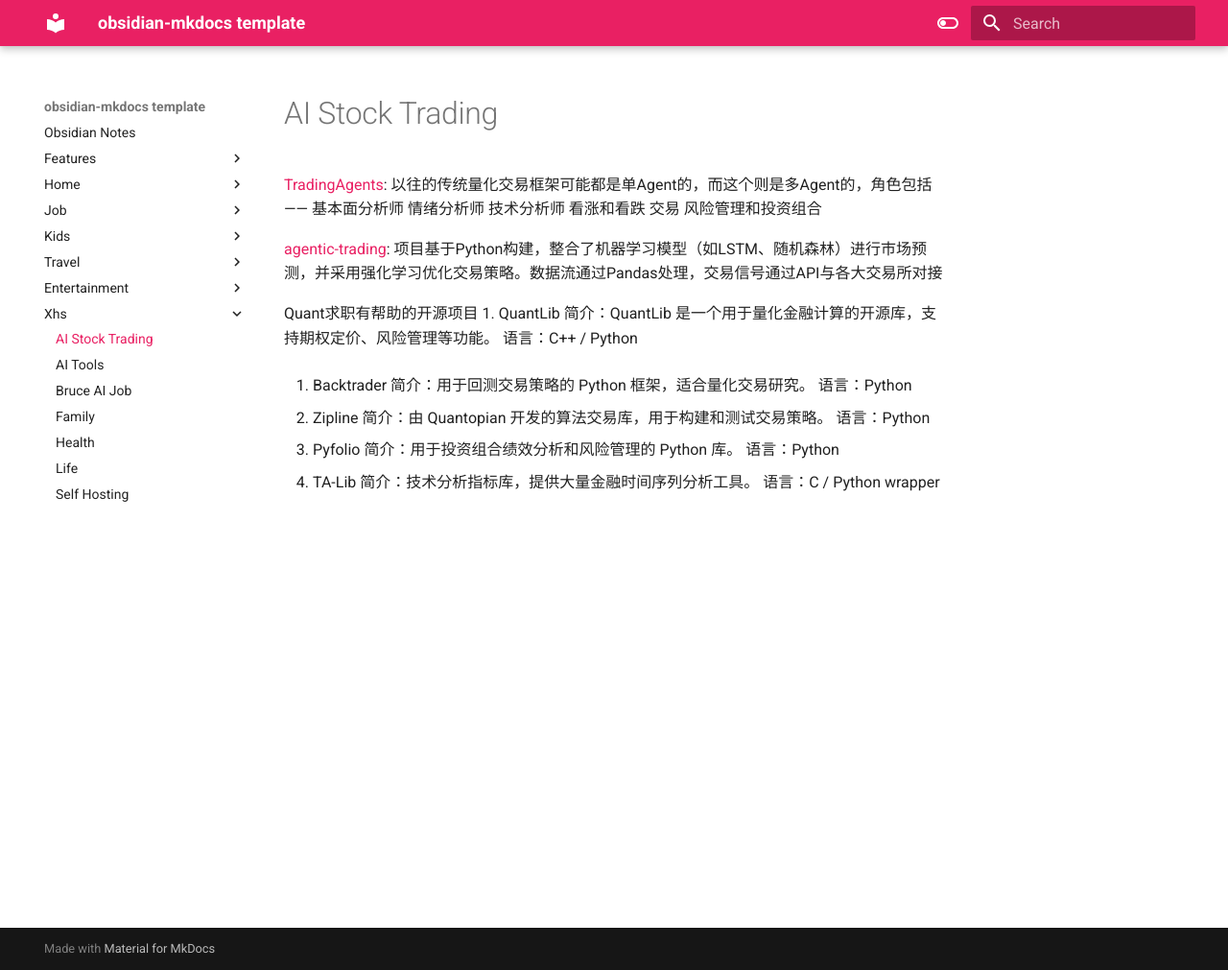
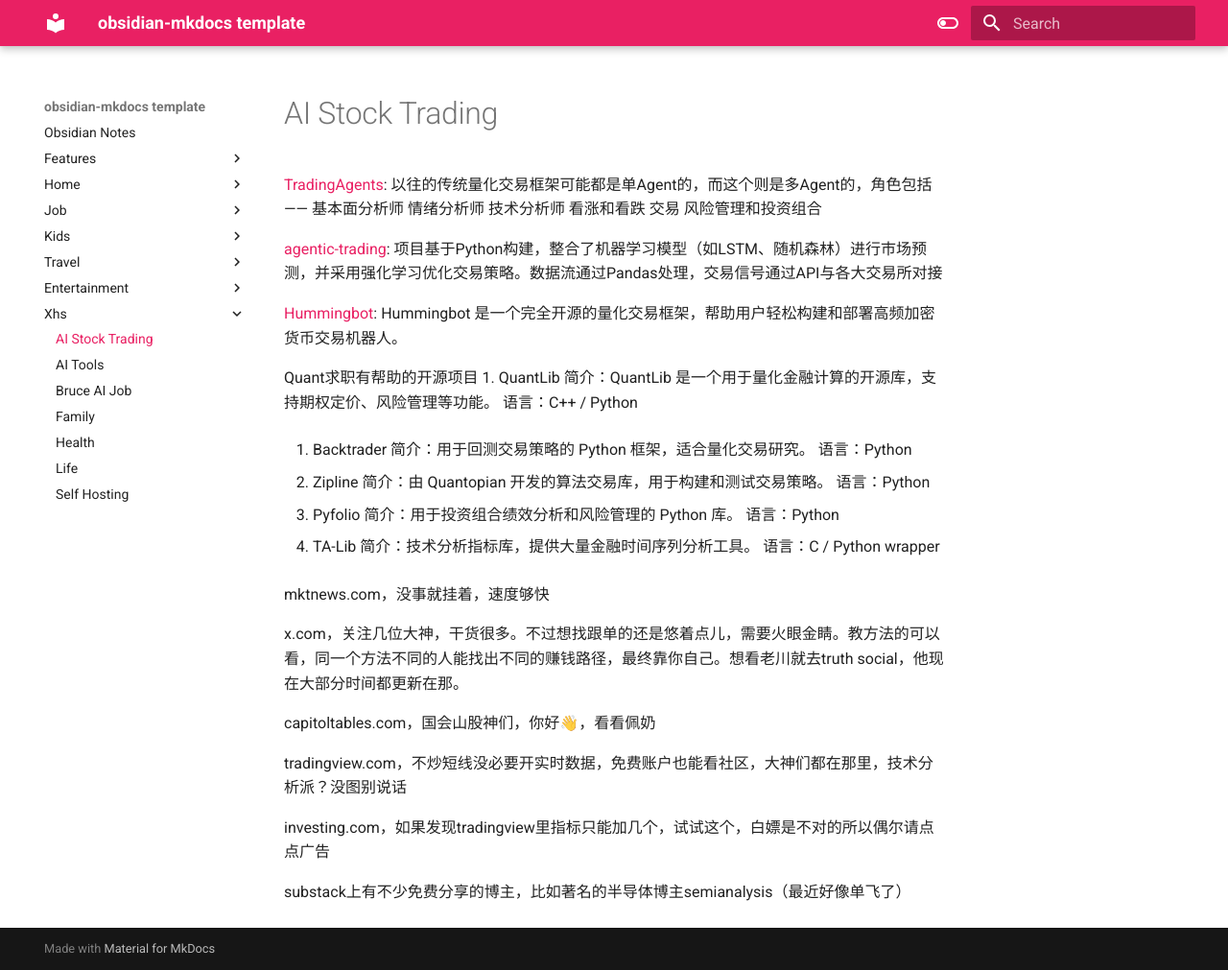
Before and after one commit to macsymgit/obsidian, an MkDocs documentation site: the page built from docs/xhs/AI Stock Trading.md, in a window 1280 px wide and 1011 px high. Shown: the whole window at 96% size. Built offline with MkDocs 1.6.1 and Material for MkDocs 9.7.7, drawn with Linux system fonts in a browser that asks for light colours.

Commit message:
vault backup: 2025-07-31 15:37:10

```diff
--- a/docs/xhs/AI Stock Trading.md
+++ b/docs/xhs/AI Stock Trading.md
@@ -10,6 +10,8 @@
 [TradingAgents](https://github.com/TauricResearch/TradingAgents):  以往的传统量化交易框架可能都是单Agent的，而这个则是多Agent的，角色包括—— 基本面分析师 情绪分析师 技术分析师 看涨和看跌 交易 风险管理和投资组合
 
 [agentic-trading](https://github.com/kweinmeister/agentic-trading):  项目基于Python构建，整合了机器学习模型（如LSTM、随机森林）进行市场预测，并采用强化学习优化交易策略。数据流通过Pandas处理，交易信号通过API与各大交易所对接
+
+[Hummingbot](https://github.com/hummingbot/hummingbot): Hummingbot 是一个完全开源的量化交易框架，帮助用户轻松构建和部署高频加密货币交易机器人。
 
 Quant求职有帮助的开源项目
 1. QuantLib
@@ -31,3 +33,15 @@
 5. TA-Lib
 简介：技术分析指标库，提供大量金融时间序列分析工具。
 语言：C / Python wrapper
+
+mktnews.com，没事就挂着，速度够快
+
+x.com，关注几位大神，干货很多。不过想找跟单的还是悠着点儿，需要火眼金睛。教方法的可以看，同一个方法不同的人能找出不同的赚钱路径，最终靠你自己。想看老川就去truth social，他现在大部分时间都更新在那。
+
+capitoltables.com，国会山股神们，你好👋，看看佩奶
+
+tradingview.com，不炒短线没必要开实时数据，免费账户也能看社区，大神们都在那里，技术分析派？没图别说话
+
+investing.com，如果发现tradingview里指标只能加几个，试试这个，白嫖是不对的所以偶尔请点点广告
+
+substack上有不少免费分享的博主，比如著名的半导体博主semianalysis（最近好像单飞了）
```
Also changed, not shown: docs/xhs/AI Tools.md (+4 -0 lines), docs/xhs/Bruce AI Job.md (+9 -0 lines), 1 other file.
